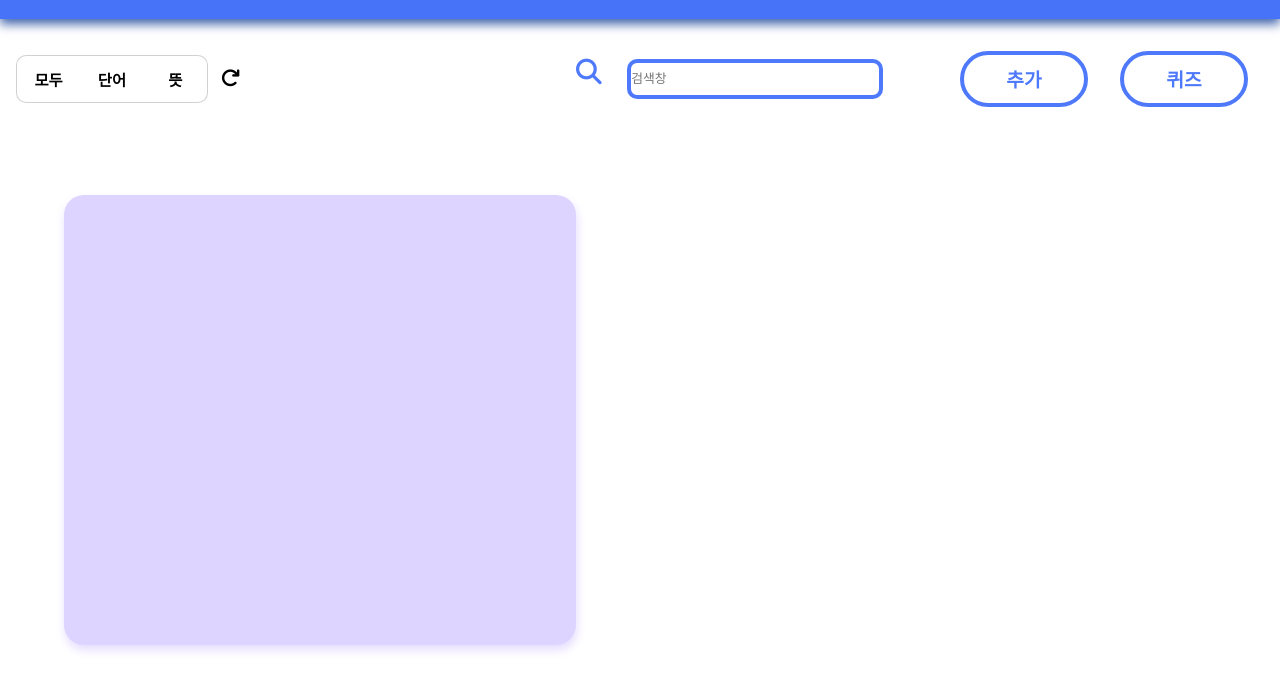
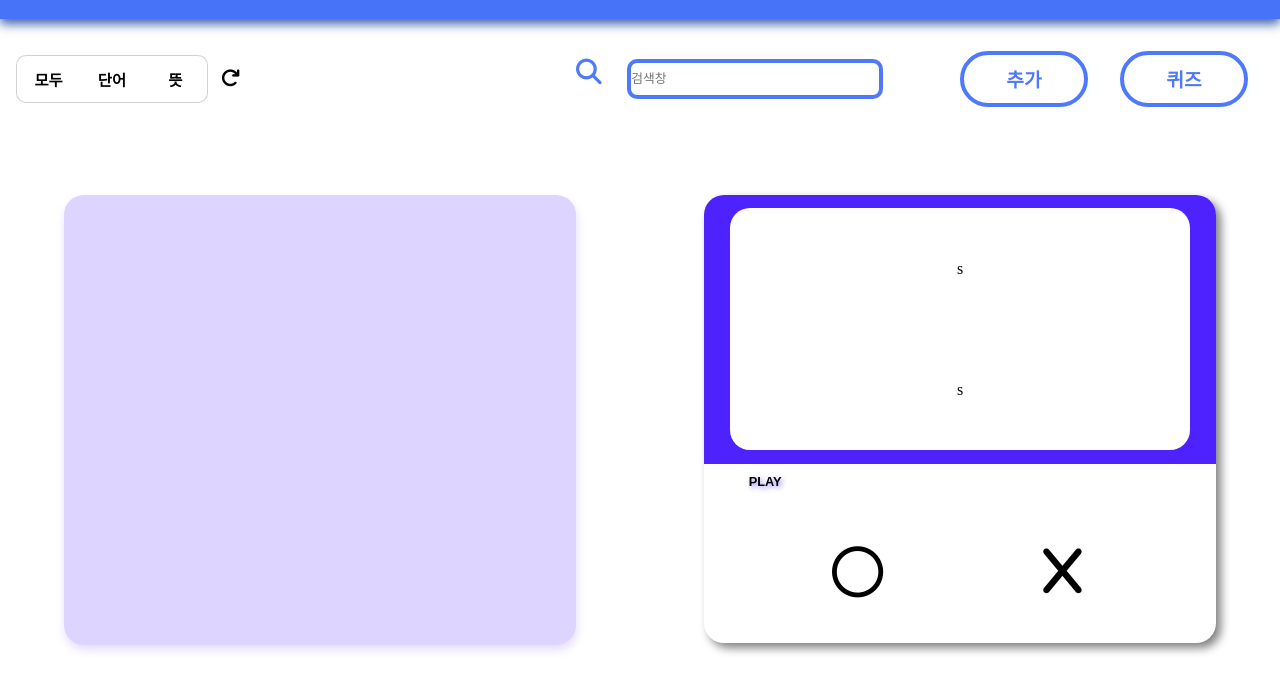
Before and after one commit to monggu1004/VocabularyList, a website: page myvoca/myvoca.html in a window 1280 px wide. Shown: the part 101-794 px from the top of the page. Drawn offline with Linux system fonts and the light colour scheme.

Commit message:
quiz index
.

```diff
--- a/myvoca/myvoca.css
+++ b/myvoca/myvoca.css
@@ -530,3 +530,133 @@ form {
 .fa-circle-plus {
   font-size: 2vw;
 } */
+
+.quizpagebox {
+  width: 50vw;
+  height: 70vh;
+  display: flex;
+  justify-content: center;
+  align-items: center;
+}
+.quizbox {
+  width: 80%;
+  height: 80%;
+  box-shadow: 5px 5px 10px rgba(0, 0, 0, 0.497);
+  border-radius: 20px;
+  display: flex;
+  flex-direction: column;
+  align-items: center;
+  background-color: white;
+  box-shadow: inset5px 5px 10px;
+}
+
+.topbox {
+  width: 100%;
+  height: 60%;
+  display: flex;
+  flex-direction: column;
+  justify-content: center;
+  align-items: center;
+  border-top-left-radius: 20px;
+  border-top-right-radius: 20px;
+  background-color: rgb(78, 34, 255);
+}
+.quizja {
+  background-color: white;
+  width: 90%;
+  height: 45%;
+  border-top-left-radius: 20px;
+  border-top-right-radius: 20px;
+  display: flex;
+  justify-content: center;
+  align-items: center;
+}
+.quizko {
+  background-color: white;
+  width: 90%;
+  height: 45%;
+  border-bottom-left-radius: 20px;
+  border-bottom-right-radius: 20px;
+  display: flex;
+  justify-content: center;
+  align-items: center;
+}
+.bottombox {
+  width: 100%;
+  height: 40%;
+  display: flex;
+  flex-direction: column;
+  justify-content: space-evenly;
+  align-items: center;
+}
+.rightwrongbox {
+  display: flex;
+  justify-content: center;
+  align-items: center;
+  width: 100%;
+  height: 80%;
+}
+.right {
+  width: 40%;
+  height: 80%;
+
+  display: flex;
+  justify-content: center;
+  align-items: center;
+  border-radius: 20px;
+}
+.wrong {
+  width: 40%;
+  height: 80%;
+  display: flex;
+  justify-content: center;
+  align-items: center;
+  border-radius: 20px;
+}
+.right:hover,
+.wrong:hover {
+  background-color: rgba(78, 34, 255, 0.122);
+
+  box-shadow: 3px 3px 5px rgba(16, 4, 62, 0.622);
+}
+.right:active {
+  background-color: rgba(34, 89, 255, 0.808);
+
+  box-shadow: 3px 3px 5px rgba(16, 4, 62, 0.622);
+}
+.wrong:active {
+  background-color: rgba(232, 19, 19, 0.842);
+
+  box-shadow: 3px 3px 5px rgba(16, 4, 62, 0.622);
+}
+.fa-circle {
+  font-size: 4vw;
+}
+.fa-x {
+  font-size: 4vw;
+}
+.playbuttonbox {
+  display: flex;
+  justify-content: start;
+  align-items: center;
+  width: 100%;
+  height: 20%;
+}
+.playbutton {
+  margin-left: 10px;
+  width: 20%;
+  height: 100%;
+  border-radius: 10px;
+  border: none;
+  font-size: 1vw;
+  font-weight: 900;
+  background-color: white;
+  text-shadow: 2px 2px 5px rgba(86, 44, 252, 0.635);
+  transition: all 100ms ease-in-out;
+}
+.playbutton:hover {
+  text-shadow: 5px 5px 15px rgb(83, 40, 255);
+}
+.playbutton:active {
+  color: rgb(199, 15, 15);
+}
--- a/myvoca/myvoca.html
+++ b/myvoca/myvoca.html
@@ -128,6 +128,23 @@
             </div>
           </div>
         </div>
+        <div class="quizpagebox">
+          <div class="quizbox">
+            <div class="topbox">
+              <div class="quizja">s</div>
+              <div class="quizko">s</div>
+            </div>
+            <div class="bottombox">
+              <div class="playbuttonbox">
+                <button class="playbutton">PLAY</button>
+              </div>
+              <div class="rightwrongbox">
+                <div class="right"><i class="fa-regular fa-circle"></i></div>
+                <div class="wrong"><i class="fa-solid fa-x"></i></div>
+              </div>
+            </div>
+          </div>
+        </div>
       </div>
     </div>
 
@@ -138,5 +155,6 @@
     <script src="cover.js"></script>
     <script src="addword.js"></script>
     <script src="search.js"></script>
+    <script src="quizplay.js"></script>
   </body>
 </html>
--- /dev/null
+++ b/myvoca/quizplay.js
@@ -0,0 +1,28 @@
+let quizcontent;
+
+quizcontent = JSON.parse(localStorage.getItem("arrJK"));
+
+let quizcontentleng;
+
+let randomcontent;
+
+const playbutton = document.querySelector(".playbutton");
+let selectkorean;
+let selectjapanese;
+let japaneseindex;
+let koreanindex;
+function randomjk() {
+  quizcontentleng = quizcontent.length;
+  japaneseindex = Math.floor(Math.random() * quizcontentleng);
+
+  selectjapanese = quizcontent[japaneseindex].japanese;
+
+  const minindex = Math.max(0, japaneseindex - 2);
+  const maxindex = Math.min(quizcontentleng - 1, japaneseindex + 2);
+  koreanindex = Math.floor(Math.random() * (maxindex - minindex)) + minindex;
+  selectkorean = quizcontent[koreanindex].korean;
+
+  console.log(selectjapanese);
+  console.log(selectkorean);
+}
+playbutton.addEventListener("click", randomjk);
--- a/usage/usechange.js
+++ b/usage/usechange.js
@@ -117,6 +117,7 @@ let clearbox = document.querySelector(".clear");
 
 async function showConversation(event) {
   //전체함수
+
   let japantext = conversJapan.innerText;
   let koreantext = conversKorean.innerText;
   let savephrases = { japantext, koreantext };
```
Also changed, not shown: index.html (+4 -4 lines).
